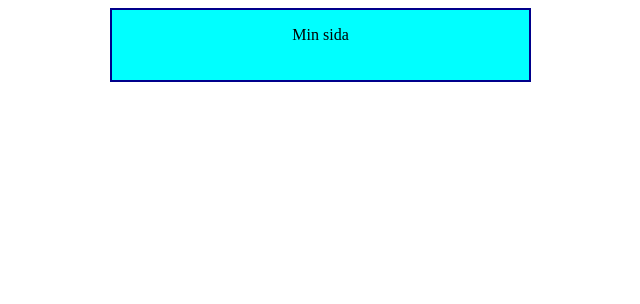
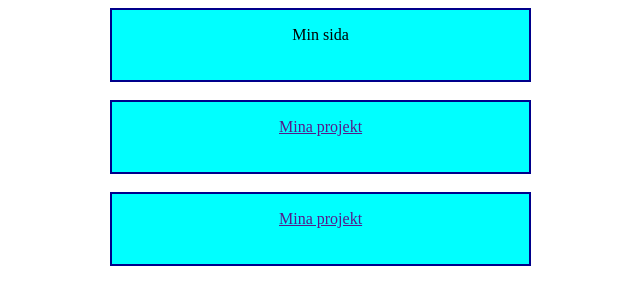
Before and after one commit to mawall7/Myhomepagev1, a plain HTML site: page index.html in a window 1280 px wide. Shown: the whole page, without its empty margins (368-1008 px from the left). Drawn offline with Linux system fonts and the light colour scheme.

Commit message:
box2 & box3

```diff
--- a/index.html
+++ b/index.html
@@ -18,7 +18,7 @@
 
        }
 
-       #box{
+       #box, #box2, #box3{
 
             animation: myanim 2s;
             animation-iteration-count: 1;
@@ -39,6 +39,14 @@
 <div id="box" class="box1">
     <p id=p1>Min sida</p>
 </div>
+<br>
+<div id="box2" class="box1">
+    <p id=p2><a href="">Mina projekt</a></p>
+</div>
+<br>
+<div id="box2" class="box1">
+    <p id=p2><a href="">Mina projekt</a></p>
+</div>
 
 
 </body>
```
